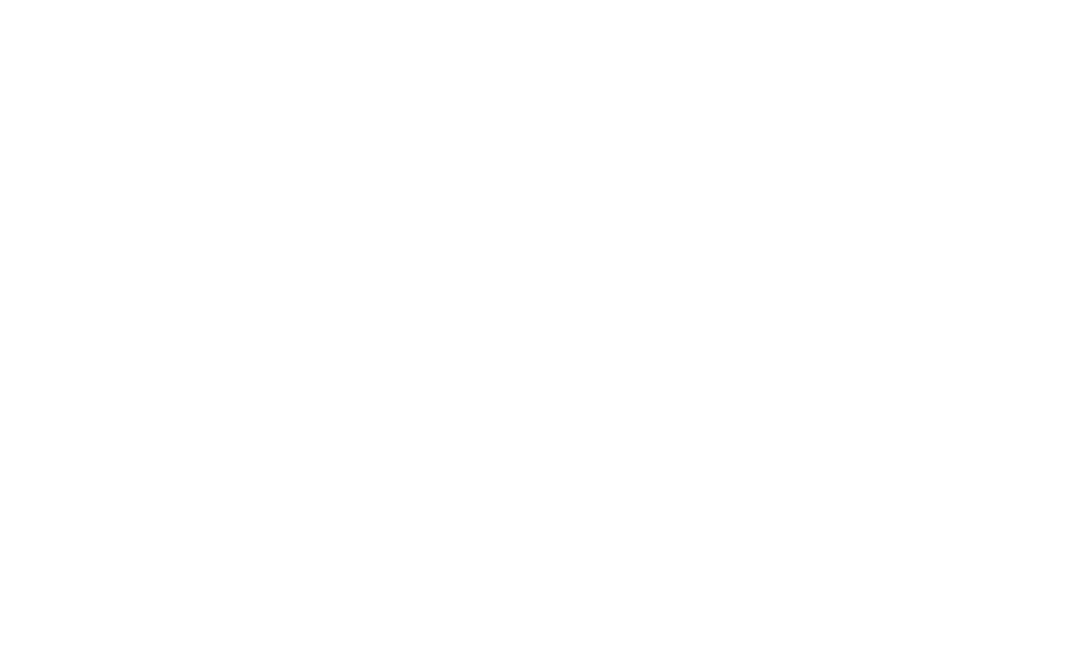
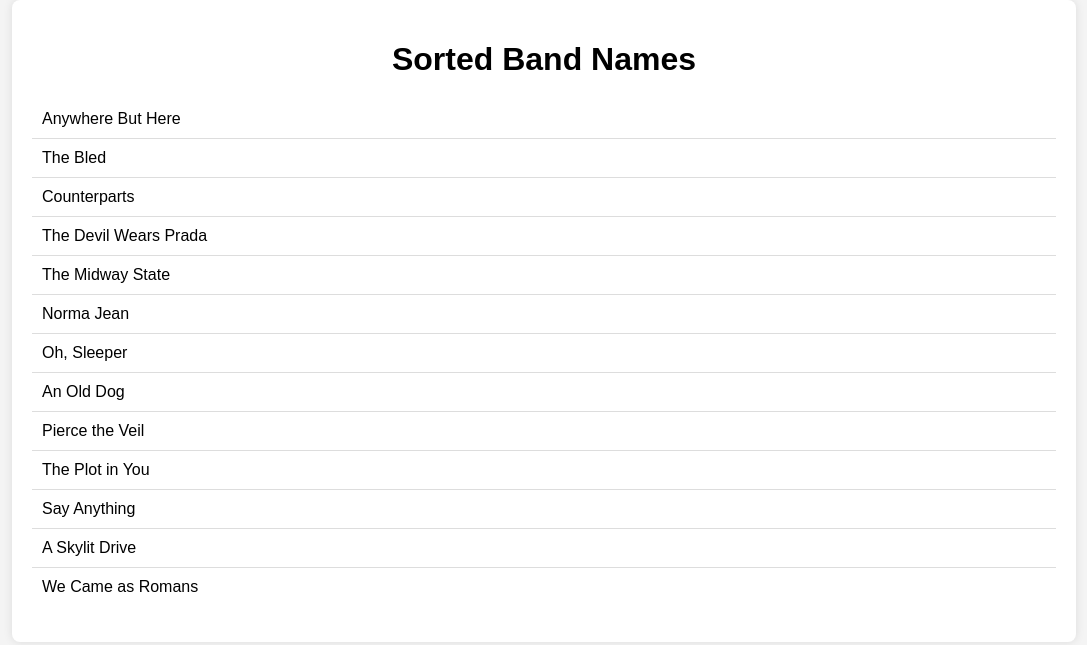
Before and after one commit to acciojob/sorting-articles-prerana2601, a website: page main.html in a window 1280 px wide. Shown: the whole page, without its empty margins (96-1183 px from the left). Drawn offline with Linux system fonts and the light colour scheme.

Commit message:
created a submission

```diff
--- a/main.html
+++ b/main.html
@@ -1,16 +1,18 @@
 <!DOCTYPE html>
-
-<html>
-
+<html lang="en">
 <head>
-	<link rel="stylesheet" href="styles.css">
+    <meta charset="UTF-8">
+    <meta name="viewport" content="width=device-width, initial-scale=1.0">
+    <title>Sorted Articles</title>
+    <link rel="stylesheet" href="styles.css">
 </head>
-
 <body>
-	<!-- the entire body must be written by student -->
-    <script type="text/javascript" src="./script.js">
-</script>
-
+    <div class="container">
+        <h1>Sorted Band Names</h1>
+        <ul id="band">
+            <!-- Band names will be inserted here by JavaScript -->
+        </ul>
+    </div>
+    <script src="script.js"></script>
 </body>
-
 </html>
--- a/script.js
+++ b/script.js
@@ -1 +1,44 @@
 //your JS code here. If required.
+// script.js
+
+// List of bands
+const bands = [
+    'The Plot in You', 'The Devil Wears Prada', 'Pierce the Veil',
+    'Norma Jean', 'The Bled', 'Say Anything', 'The Midway State',
+    'We Came as Romans', 'Counterparts', 'Oh, Sleeper',
+    'A Skylit Drive', 'Anywhere But Here', 'An Old Dog'
+];
+
+// Function to remove specified words
+function removeWords(name) {
+    const wordsToRemove = ['a', 'an', 'the'];
+    return name
+        .toLowerCase()
+        .split(' ')
+        .filter(word => !wordsToRemove.includes(word))
+        .join(' ');
+}
+
+// Function to sort bands
+function sortBands(bands) {
+    return bands.sort((a, b) => {
+        const cleanA = removeWords(a);
+        const cleanB = removeWords(b);
+        return cleanA.localeCompare(cleanB);
+    });
+}
+
+// Function to render the bands to the list
+function renderBands(bands) {
+    const ul = document.getElementById('band');
+    ul.innerHTML = ''; // Clear any existing items
+    bands.forEach(band => {
+        const li = document.createElement('li');
+        li.textContent = band;
+        ul.appendChild(li);
+    });
+}
+
+// Sort and render the bands
+const sortedBands = sortBands(bands);
+renderBands(sortedBands);
--- a/styles.css
+++ b/styles.css
@@ -1 +1,35 @@
 /*  your css code here. If applicable */
+/* styles.css */
+body {
+    font-family: Arial, sans-serif;
+    background-color: #f4f4f4;
+    margin: 0;
+    padding: 0;
+}
+
+.container {
+    width: 80%;
+    margin: 0 auto;
+    padding: 20px;
+    background: #fff;
+    border-radius: 8px;
+    box-shadow: 0 0 10px rgba(0, 0, 0, 0.1);
+}
+
+h1 {
+    text-align: center;
+}
+
+ul {
+    list-style-type: none;
+    padding: 0;
+}
+
+li {
+    padding: 10px;
+    border-bottom: 1px solid #ddd;
+}
+
+li:last-child {
+    border-bottom: none;
+}
```
